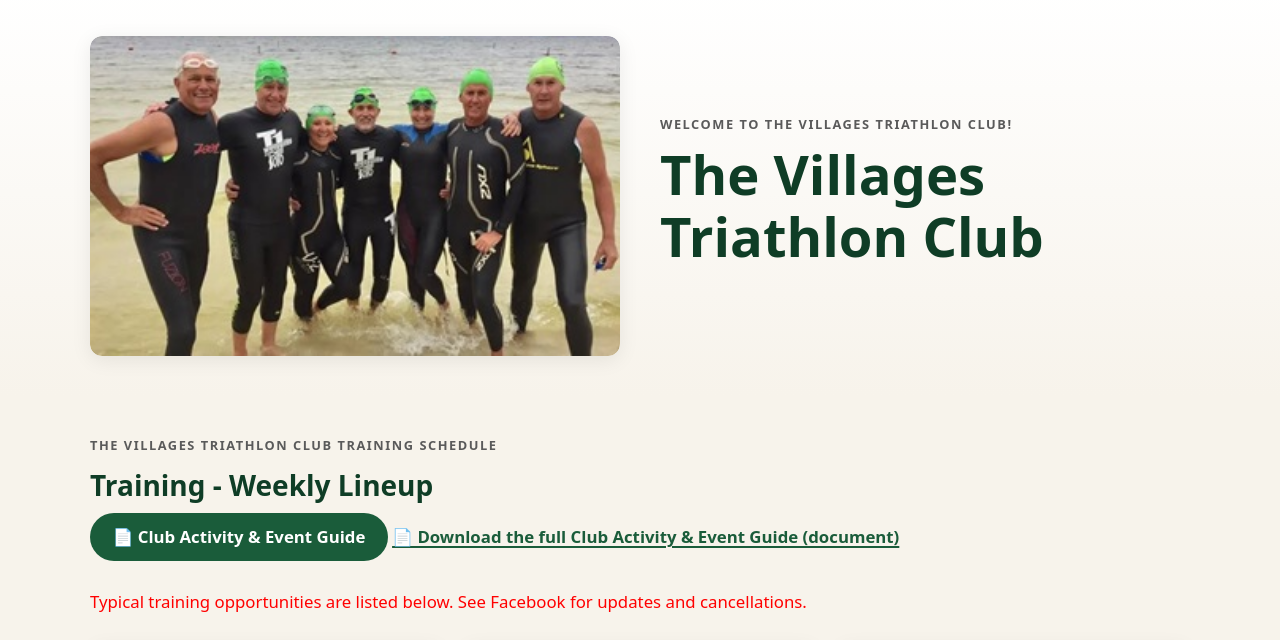
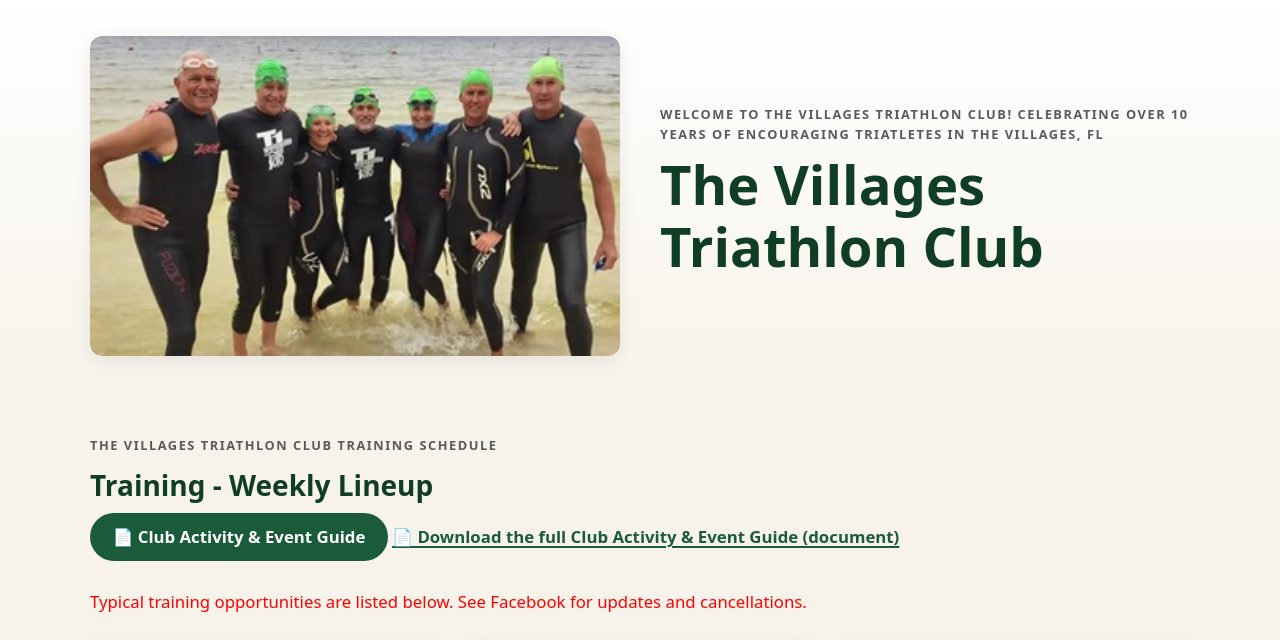
Before and after one commit to thevillagestriclub/thevillagestriclub.github.io, a plain HTML site: page index.html in a window 1280 px wide. Shown: the part 122-762 px from the top of the page. Drawn offline with Linux system fonts and the light colour scheme.

Commit message:
Update welcome message in index.html
Expanded welcome message to include club's 10-year celebration.

```diff
--- a/index.html
+++ b/index.html
@@ -46,7 +46,7 @@ e<!DOCTYPE html>
 
     <!-- RIGHT COLUMN - text -->
     <div class="hero-text">
-      <p class="eyebrow">Welcome to The Villages Triathlon Club!</p>
+      <p class="eyebrow">Welcome to The Villages Triathlon Club! Celebrating over 10 years of encouraging Triatletes in The Villages, FL</p>
       <h1>The Villages Triathlon Club</h1>
 
     </div>
```
